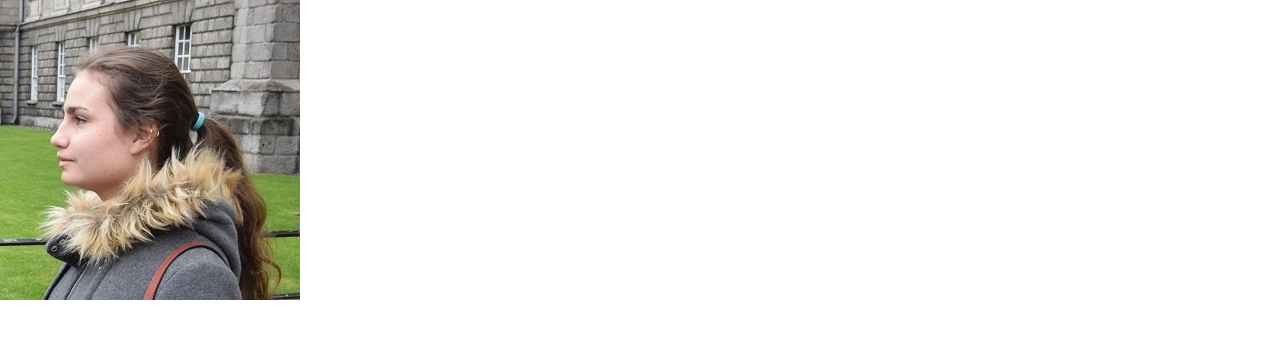
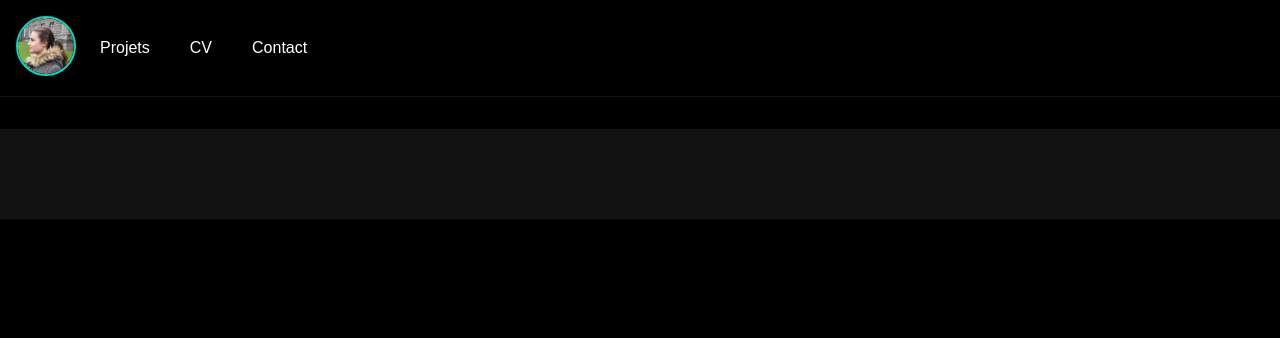
Before and after one commit to ScytheOwens/Portfolio, a React (Create React App) app: page / in a window 1280 px wide. Shown: the top 338 px of the page. Built offline with nearby package versions, Linux system fonts and the light colour scheme.

Commit message:
Add header

```diff
--- a/src/App.scss
+++ b/src/App.scss
@@ -1,2 +1,4 @@
 @import 'styles/variables.scss';
 @import 'styles/reset.scss';
+
+@import 'styles/components/layout/all';
--- a/src/components/Layout/header.jsx
+++ b/src/components/Layout/header.jsx
@@ -7,11 +7,11 @@ function Header() {
 
     return (
         <header>
-            <Link to="/" className={current == "/" ? "current" : ""}><img src={logo} alt="Avatar Maëva" className="header-media"/></Link>
             <nav className="header-nav">
-                <Link to="/projets" className={current == "/projets" ? "current" : ""}>Projets</Link>
-                <Link to="/cv" className={current == "/cv" ? "current" : ""}>CV</Link>
-                <Link to="/contact" className={current == "/contact" ? "current" : ""}>Contact</Link>
+                <Link to="/" className={"header-nav-link" + (current == "/" ? " current" : "")}><img src={logo} alt="Avatar Maëva" className="header-nav-link-media"/></Link>
+                <Link to="/projets" className={"header-nav-link" + (current == "/projets" ? " current" : "")}>Projets</Link>
+                <Link to="/cv" className={"header-nav-link" + (current == "/cv" ? " current" : "")}>CV</Link>
+                <Link to="/contact" className={"header-nav-link" + (current == "/contact" ? " current" : "")}>Contact</Link>
             </nav>
         </header>
     )
--- /dev/null
+++ b/src/styles/components/layout/_header.scss
@@ -0,0 +1,39 @@
+header {
+    border-bottom: 1px solid $color-primary-dark;
+    padding: 1rem;
+
+    .header-nav {
+        align-items: center;
+        column-gap: 0.5rem;
+        display: flex;
+
+        .header-nav-link {
+            display: block;
+
+            &:not(:first-child) {
+                border-radius: 1rem;
+                padding: 0.5rem 1rem;
+
+                &:hover {
+                    background-color: $color-primary-dark;
+                }
+
+                &.current {
+                    color: $color-secondary;
+                }
+            }
+
+            &.current {
+                .header-nav-link-media {
+                    border: 2px solid $color-secondary;
+                }
+            }
+
+
+            .header-nav-link-media {
+                border-radius: 50%;
+                height: 3.5rem;
+            }
+        }
+    }
+}
--- /dev/null
+++ b/src/styles/components/layout/all.scss
@@ -0,0 +1 @@
+@import './header';
--- a/src/styles/reset.scss
+++ b/src/styles/reset.scss
@@ -2,7 +2,7 @@
     background-color: transparent;
     border: none;
     color: $color-white;
-    font-family: Montserrat;
+    font-family: sans-serif;
     list-style-type: none;
     margin: 0;
     padding: 0;
@@ -10,12 +10,15 @@
 }
 
 body {
+    background-color: $color-black;
     margin: 0 auto;
     max-width: 1440px;
 }
 
 main {
-    padding: 45px 100px;
+    background-color: $color-primary-dark;
+    padding: 45px 4rem;
+    margin-top: 2rem;
 
     @media (max-width: $mobile) {
         padding: 20px;
```
